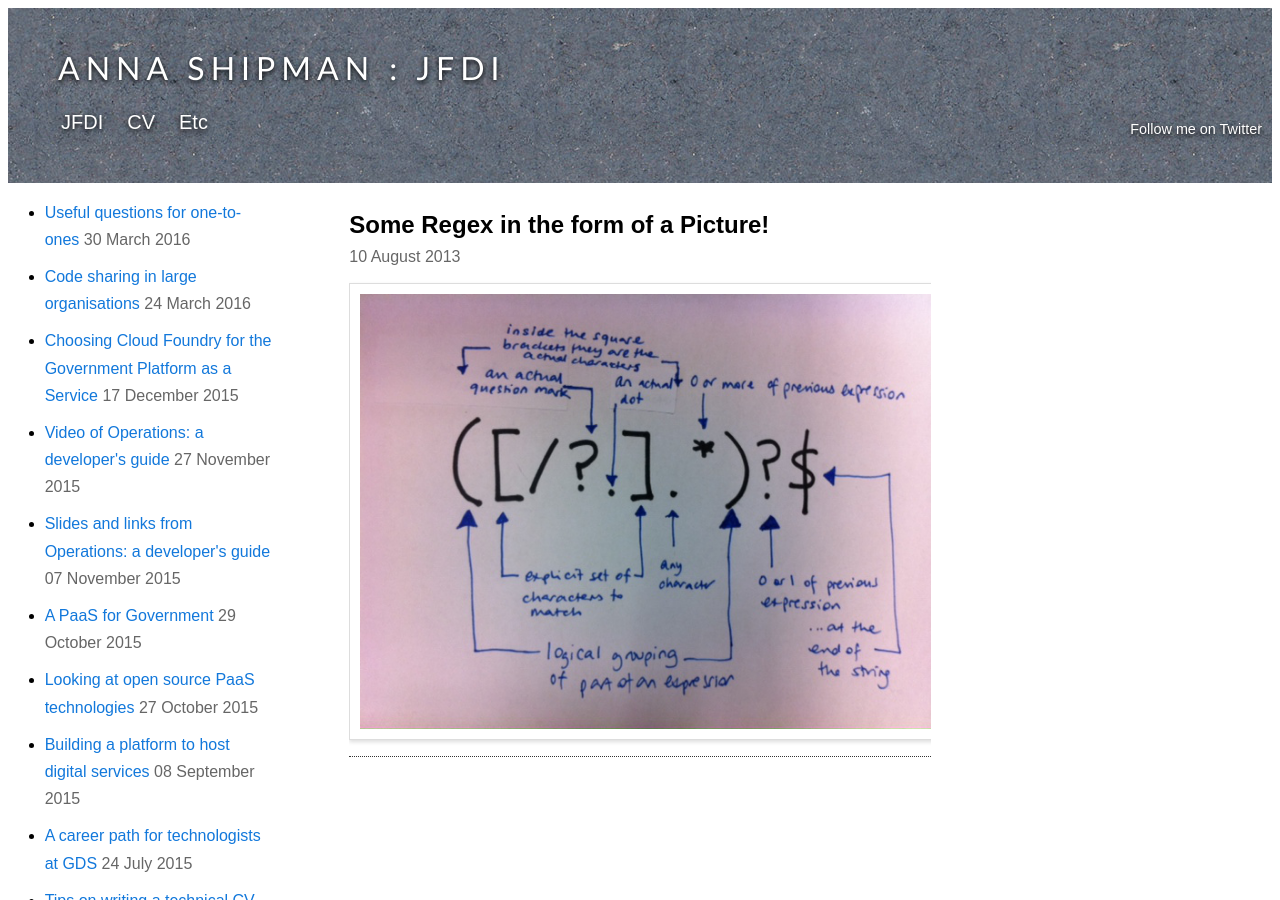
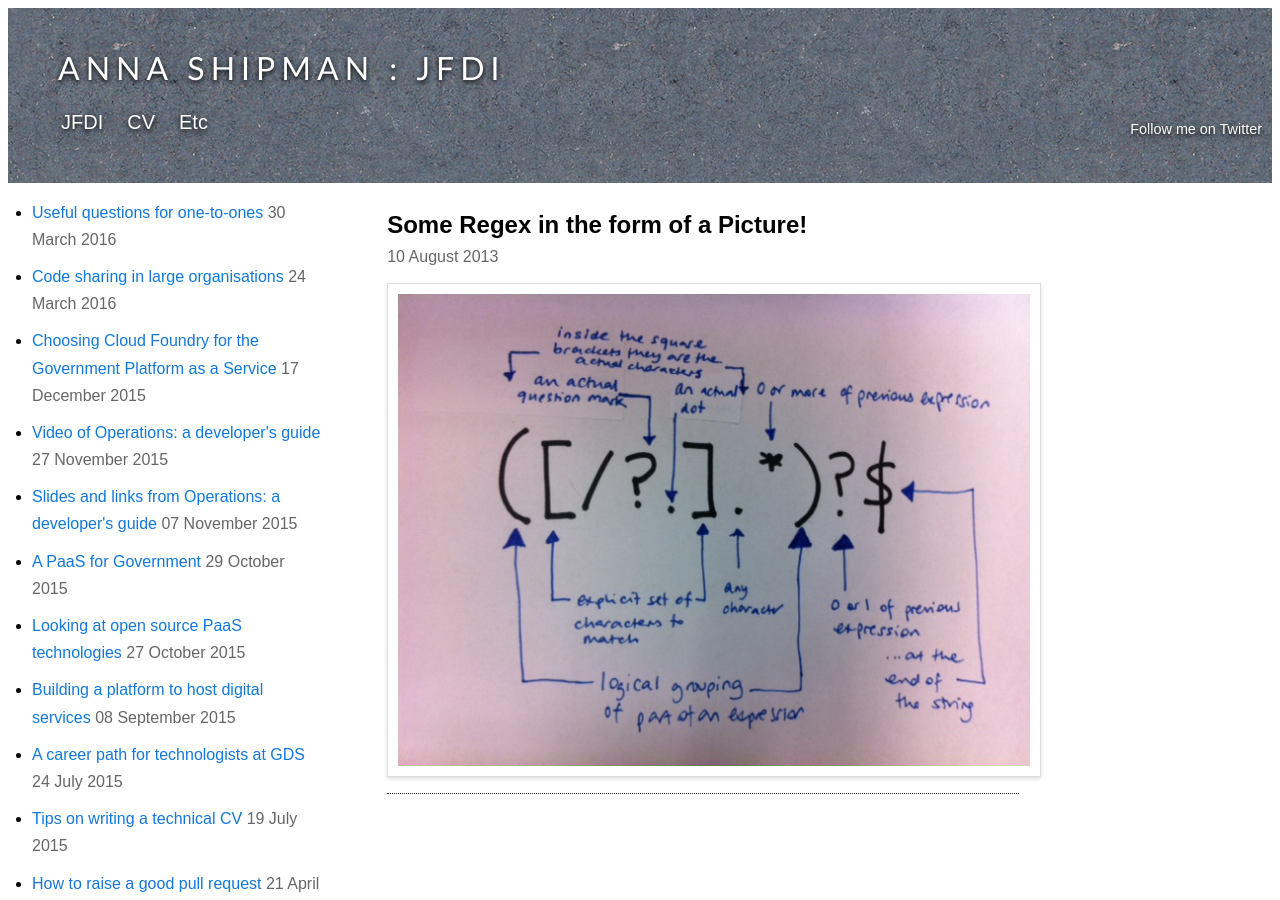
Before and after one commit to annashipman/annashipman.github.io, a Jekyll site: the page built from _posts/2013-08-10-some-regex-in-the-form-of-a-picture.html, in a window 1280 px wide and 900 px high. Built offline with Jekyll 4.4.1, drawn with Linux system fonts in a browser that asks for light colours.

Commit message:
Use two coloumn layout on `jfdi.html`
This simplifies the html considerably.

```diff
--- a/_layouts/blog_layout.html
+++ b/_layouts/blog_layout.html
@@ -1,24 +1,9 @@
 ---
 layout: default
 ---
-
-<div class="colmask threecol">
-    <div class="colmid">
-        <div class="colleft">
-            <div class="col1">
-                <!-- Column 1 start -->
-                {{ content }}
-                <!-- Column 1 end -->
-            </div>
-            <div class="col2">
-                <!-- Column 2 start -->
-                {% include sidebar.html %}
-                <!-- Column 2 end -->
-            </div>
-            <div class="col3">
-                <!-- Column 3 start -->
-                <!-- Column 3 end -->
-            </div>
-        </div>
-    </div>
+<div class="left-2-column">
+    {% include sidebar.html %}
 </div>
+<div class="right-2-column">
+    {{ content }}
+</div>
```
